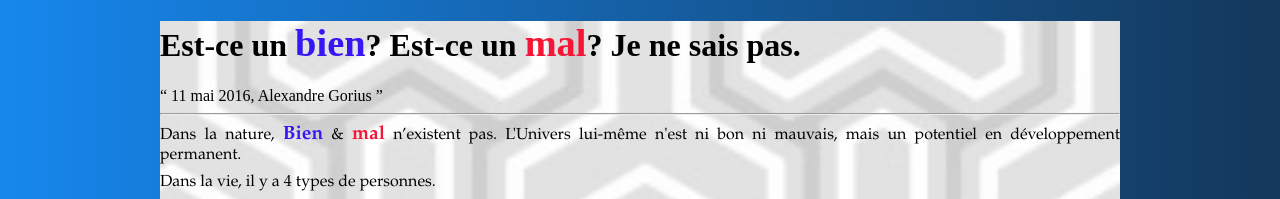
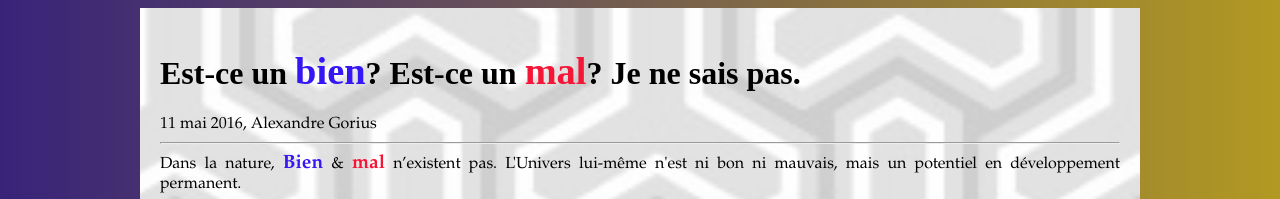
Before and after one commit to Jean-OIKONOMOU/progressive-enhancement, a plain HTML site: page Paysan-Chinois.html in a window 1280 px wide. Shown: the top 199 px of the page. Drawn offline with Linux system fonts and the light colour scheme.

Commit message:
CSS nearly done

```diff
--- a/Paysan-Chinois.html
+++ b/Paysan-Chinois.html
@@ -14,12 +14,10 @@
 <body>
   <header>
     <h1>Est-ce un <span class="bien">bien</span>? Est-ce un <span class="mal">mal</span>? Je ne sais pas.</h1>
-    <q>
-      11 mai 2016, Alexandre Gorius
-    </q>
+    <p>11 mai 2016, Alexandre Gorius</p>
     <hr>
   </header>
-  <!-- h1`, `h2`, `blockquote`, `q`, `img`, `p`, `img`, `hr`, `figure` et `caption`, `table`, `th`, `tr`, `td`, `ul` ou `ol` et `li`. -->
+
   <p>Dans la nature, <span class="bien">Bien</span> & <span class="mal">mal</span> n’existent pas. L'Univers lui-même n'est ni bon ni mauvais, mais un potentiel en développement permanent.</p>
 
 
--- a/style.css
+++ b/style.css
@@ -1,5 +1,5 @@
 html {
-  background: linear-gradient(90deg, rgb(22, 135, 237), rgb(20, 55, 90));
+background: linear-gradient(90deg, rgb(56, 35, 122), rgb(178, 153, 34));
 }
 body {
   max-width: 90%;
@@ -9,6 +9,7 @@ body {
   background-image: url(Z.jpg);
   background-position: bottom right;
   background-size: cover;
+  padding: 20px;
 }
 
 img {
```
